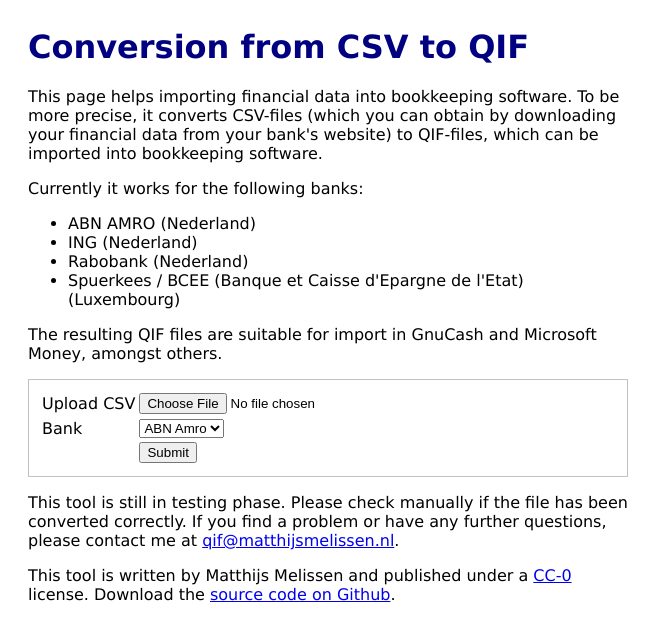
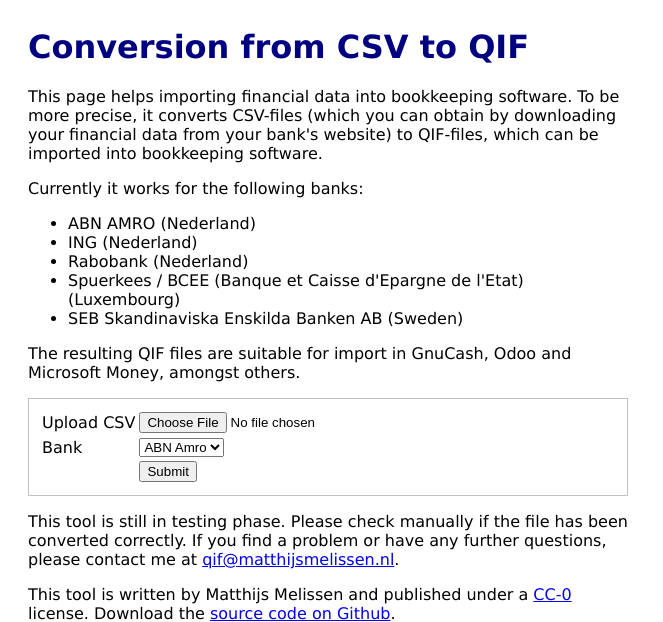
Before and after one commit to matthijsmelissen/qif-converter, a PHP site: page / in a window 1280 px wide. Shown: the top 622 px of the page, without its empty margins (0-663 px from the left). Run offline with PHP 8.4, Linux system fonts and the light colour scheme.

Commit message:
Added swedish bank import for SEB

```diff
--- a/convert.php
+++ b/convert.php
@@ -3,7 +3,7 @@ $oldFileName = $_FILES['csv']['name'];
 $bank = $_POST['bank'];
 
 if (substr($oldFileName,-4) != '.csv') { $error = "Filename should end in .csv!"; }
-if (!($bank == "abnamro" || $bank == "ing" || $bank == "rabobank" || $bank == "bcee" || $bank == "bceeOld")) { $error = "Choose a bank!"; }
+if (!($bank == "abnamro" || $bank == "ing" || $bank == "rabobank" || $bank == "bcee" || $bank == "bceeOld" || $bank == "seb")) { $error = "Choose a bank!"; }
 
 if ($error) {
 	echo $error;
--- a/index.php
+++ b/index.php
@@ -16,14 +16,15 @@ This page helps importing financial data into bookkeeping software. To be more p
 <li>ING (Nederland)</li>
 <li>Rabobank (Nederland)</li>
 <li>Spuerkees / BCEE (Banque et Caisse d'Epargne de l'Etat) (Luxembourg)</li>
+<li>SEB Skandinaviska Enskilda Banken AB (Sweden)</li>
 </ul>
 
-<p>The resulting QIF files are suitable for import in GnuCash and Microsoft Money, amongst others.</p>
+<p>The resulting QIF files are suitable for import in GnuCash, Odoo and Microsoft Money, amongst others.</p>
 
 <form method="post" enctype="multipart/form-data" action="convert.php">
 <table>
 <tr><label><td>Upload CSV</td><td><input type="file" name="csv" /></label></td></tr>
-<tr><label><td>Bank</td><td><select name="bank"><option value="abnamro">ABN Amro</option><option value="ing">ING</option><option value="rabobank">Rabobank</option><option value="bcee">BCEE</option></select></label></td></tr>
+<tr><label><td>Bank</td><td><select name="bank"><option value="abnamro">ABN Amro</option><option value="ing">ING</option><option value="rabobank">Rabobank</option><option value="bcee">BCEE</option><option value="seb">SEB</option></select></label></td></tr>
 <tr><td>&nbsp;</td><td><input type="submit" value="Submit"></td></tr>
 </table>
 </form>
```
Also changed, not shown: run.php (+12 -1 lines).
